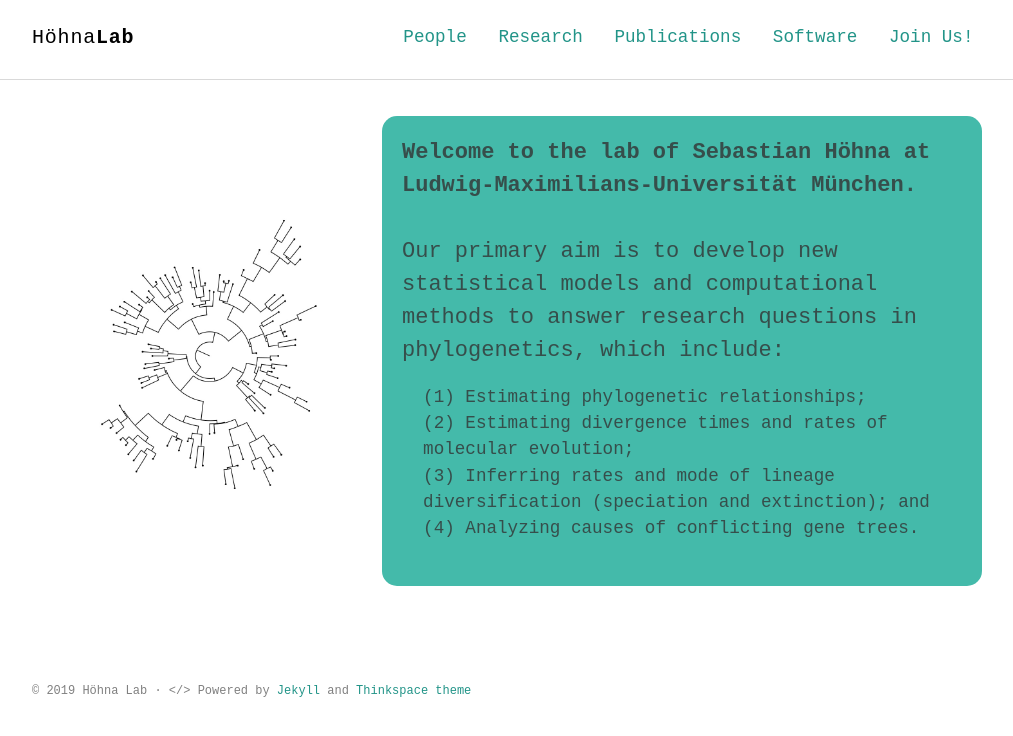
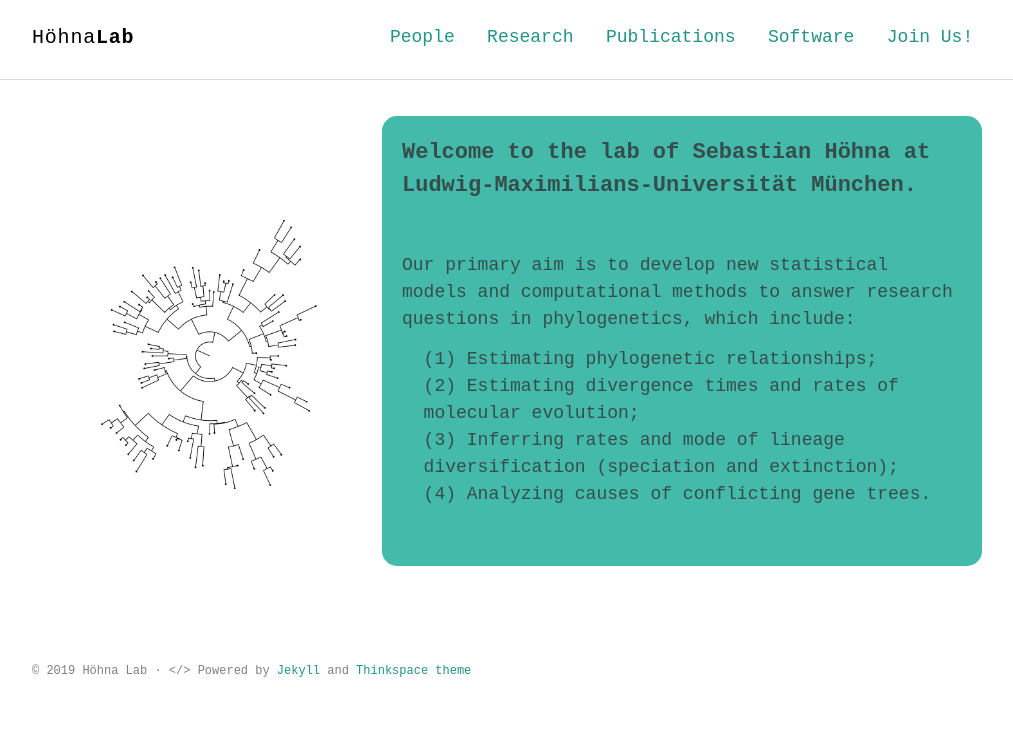
Before and after one commit to hoehnalab/hoehnalab.github.io, a Jekyll site: the page built from index.html, in a window 1280 px wide. Shown: the top 736 px of the page, without its empty margins (132-1145 px from the left). Built offline with Jekyll 4.4.1, drawn with Linux system fonts in a browser that asks for light colours; some web fonts are replaced.

Commit message:
More intro formatting

```diff
--- a/_includes/intro.html
+++ b/_includes/intro.html
@@ -7,14 +7,17 @@
             <p class="lead">
                 <strong>Welcome to the lab of Sebastian Höhna at Ludwig-Maximilians-Universität München.</strong>
                 <br/><br/>
+            </p>
+            <p class="follow">
                 Our primary aim is to develop new statistical models and computational methods to answer research questions in phylogenetics, which include:
                 <ul style="list-style-type:none;">
                     <li>(1) Estimating phylogenetic relationships;</li>
                     <li>(2) Estimating divergence times and rates of molecular evolution;</li>
-                    <li>(3) Inferring rates and mode of lineage diversification (speciation and extinction); and</li>
+                    <li>(3) Inferring rates and mode of lineage diversification (speciation and extinction);</li>
                     <li>(4) Analyzing causes of conflicting gene trees.</li>
                 </ul>
             </p>
+
         </div>
 
     </div>
--- a/assets/css/main.scss
+++ b/assets/css/main.scss
@@ -9,7 +9,7 @@
   border-radius: 15px;
   background: #44BAAA;
   padding: 20px;
-  height: 470px;
+  height: 450px;
   width: 600px;
   display: inline-block;
 }
--- a/assets/scss/base/_typography.scss
+++ b/assets/scss/base/_typography.scss
@@ -49,6 +49,11 @@
   &.lead {
     font-size: rem(22);
     font-weight: 300;
+  }
+
+  &.follow {
+      font-size: rem(18);
+      font-weight: 300;
   }
 }
 
@@ -143,5 +148,5 @@
     list-style-type: square;
     list-style-position: outside;
     list-style-image: none;
-    font-size: 1.1em;
+    font-size: rem(18);
 }
```
